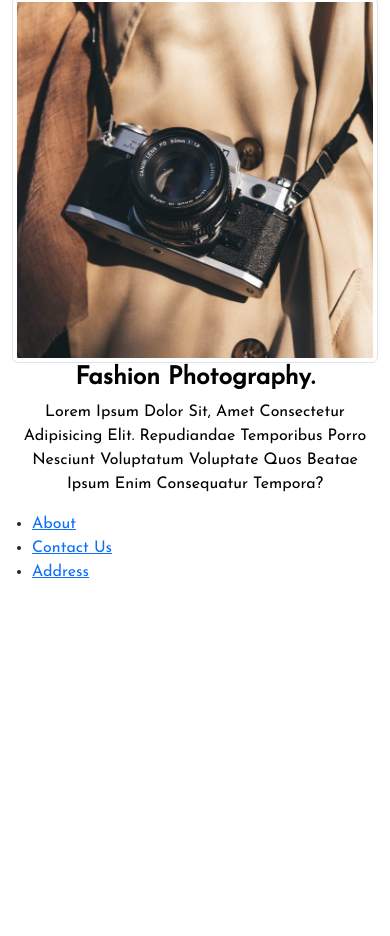
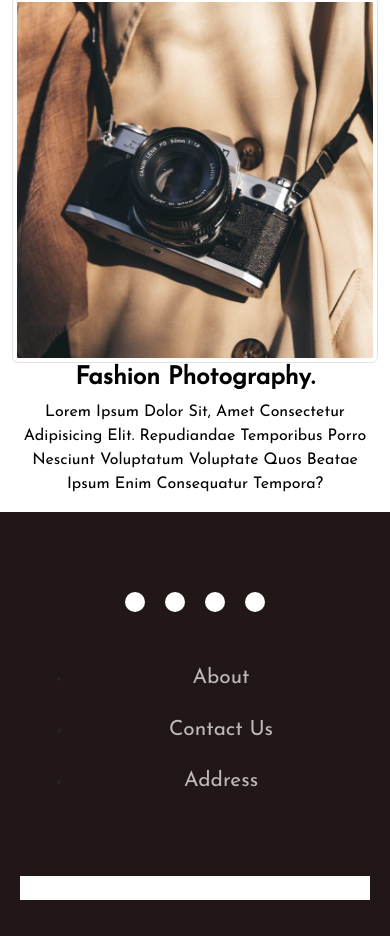
Before and after one commit to biaasyed/photographyblogwebsite, a plain HTML site: page index.html in a window 390 px wide. Shown: the part 5302-6238 px from the top of the page. Before the commit the page ends 5942 px from the top, so only its background shows below. Drawn offline with nearby package versions, Linux system fonts and the light colour scheme.

Commit message:
Update style.css

```diff
--- a/style.css
+++ b/style.css
@@ -79,23 +79,71 @@
 
   }
 
-  .container-fluid .footer .col-sm-4 h5:hover{
-    color:rgb(117, 85, 85);
-  }
+  footer{
+        background-color: #221717;
+    }
+    .footercontainer{
+        width: 100%;
+        padding: 70px 30px 20px;
+    }
+    .icons{
+        display: flex;
+        justify-content: center;
 
-  .container-fluid .footer{
-    display: flex;
-    background-color: #1f1818;
-    color:rgb(255, 255, 255);
-    margin: 50px 0px 0px 0px;
-  }
-  .container-fluid .footer .col-sm-4 h5{
-    text-transform: capitalize;
-    color: #ffffff;
-    margin: 5%;
-
-  }
-  .container-fluid .footer .col-sm-4 p{
-    color: rgb(117, 85, 85);
-    margin: 5px;
-  }
+    }
+    .icons a{
+        text-decoration: none;
+        padding: 10px;
+        background-color: white;
+        margin: 10px;
+        border-radius: 50%;
+    }
+    .icons a i{
+        font-size: 2rem;
+        color: #000000;
+        opacity: 0.9;
+    }
+    .icons a :hover{
+        background-color: #000000;
+        transition: 0.5s;
+    }
+    .icons a :hover{
+        background-color: white;
+        transition: 0.5s;
+    }
+    .footernav{
+        margin: 30px 0;
+    }
+    .footernav ul{
+        display: flex;
+        justify-content: center;
+    }
+    .footernav ul li a{
+        color: white;
+        margin: 20px;
+        text-decoration: none;
+        font-size: 1.3rem;
+        opacity: 0.7;
+        transition: 0.5s;
+    }
+    .footernav ul li a:hover{
+        opacity: 1;
+    }
+    .footerbottom{
+        background-color: #221717;
+        padding: 20px;
+        text-align: center;
+    }
+    .footerbottom p{
+        background-color: white;
+    }
+    @media (max-width:700px){
+        .footernav ul{
+            flex-direction: column;
+        }
+        .footernav ul li {
+            width: 100%;
+            text-align: center;
+            margin: 10px;
+        }
+    }
```
